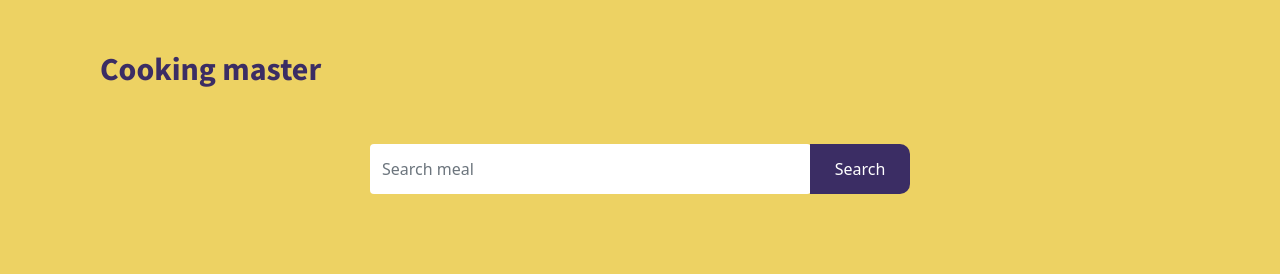
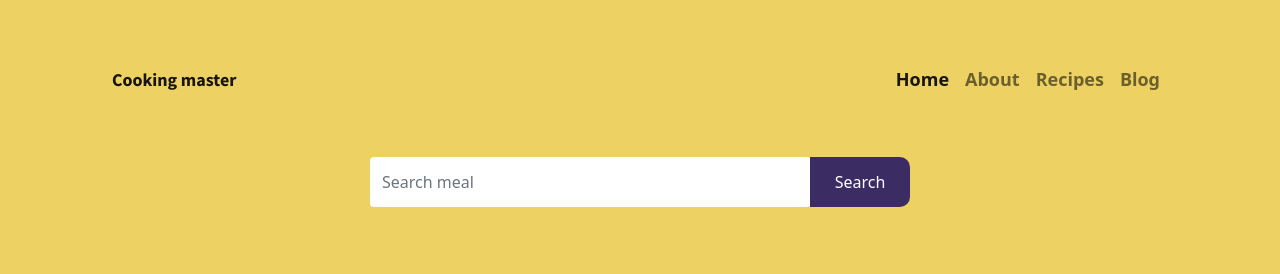
Before and after one commit to Ashikurrahman25/Assignment-05, a plain HTML site: page index.html in a window 1280 px wide. Drawn offline with nearby package versions, Linux system fonts and the light colour scheme.

Commit message:
Navbar Added

```diff
--- a/index.html
+++ b/index.html
@@ -14,7 +14,30 @@
 
 <body>
   <header>
-    <h2 class=" col-md-6 title">Cooking master</h2>
+    <nav class="navbar navbar-expand-lg navbar-light custom-nav">
+      <div class="container-fluid">
+        <a class="navbar-brand title">Cooking master</a>
+        <button class="navbar-toggler" type="button" data-bs-toggle="collapse" data-bs-target="#navbarNav" aria-controls="navbarNav" aria-expanded="false" aria-label="Toggle navigation">
+          <span class="navbar-toggler-icon"></span>
+        </button>
+        <div class="collapse navbar-collapse " id="navbarNav">
+          <ul class="navbar-nav ms-auto">
+            <li class="nav-item">
+              <a class="nav-link active" aria-current="page" href="#">Home</a>
+            </li>
+            <li class="nav-item">
+              <a class="nav-link" href="#">About</a>
+            </li>
+            <li class="nav-item">
+              <a class="nav-link" href="#">Recipes</a>
+            </li>
+            <li class="nav-item">
+              <a class="nav-link" href="#">Blog</a>
+            </li>
+          </ul>
+        </div>
+      </div>
+    </nav>
   </header>
 
   <main>
--- a/style.css
+++ b/style.css
@@ -6,10 +6,6 @@ body{
 .title{
     font-family: 'Source Sans Pro', sans-serif;
     color: #3B2D64;
-}
-
-.nav{
-    background-color: aliceblue;
 }
 
 
@@ -62,6 +58,17 @@ p:before {
     margin: 0 6px 0 0;
 }
 
+.custom-nav{
+    background-color: #EDD263;
+}
+
+.custom-nav a{
+    text-decoration: none;
+    font-size: large;
+    font-weight: 700;
+    color: #3B2D64;
+}
+
 #DetailsPage{
     display: none;
 }
```
